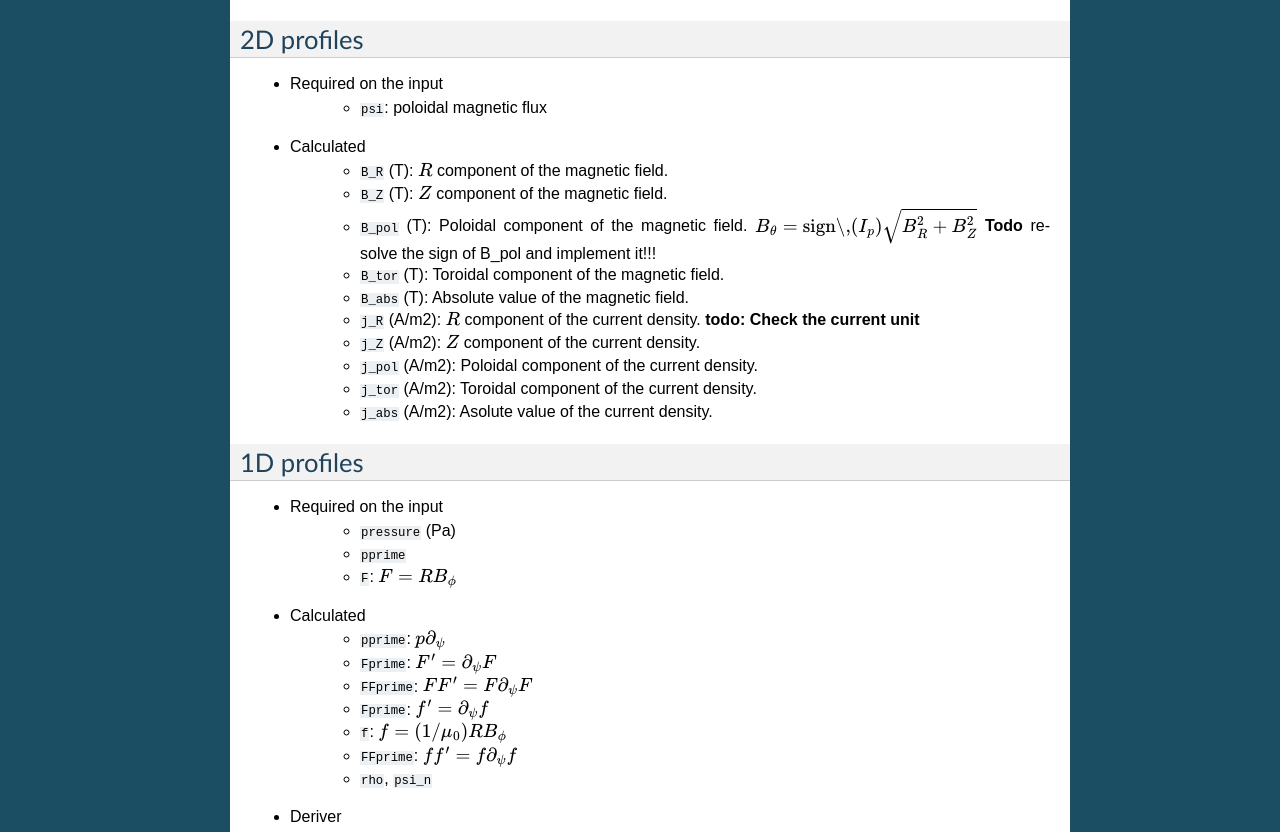
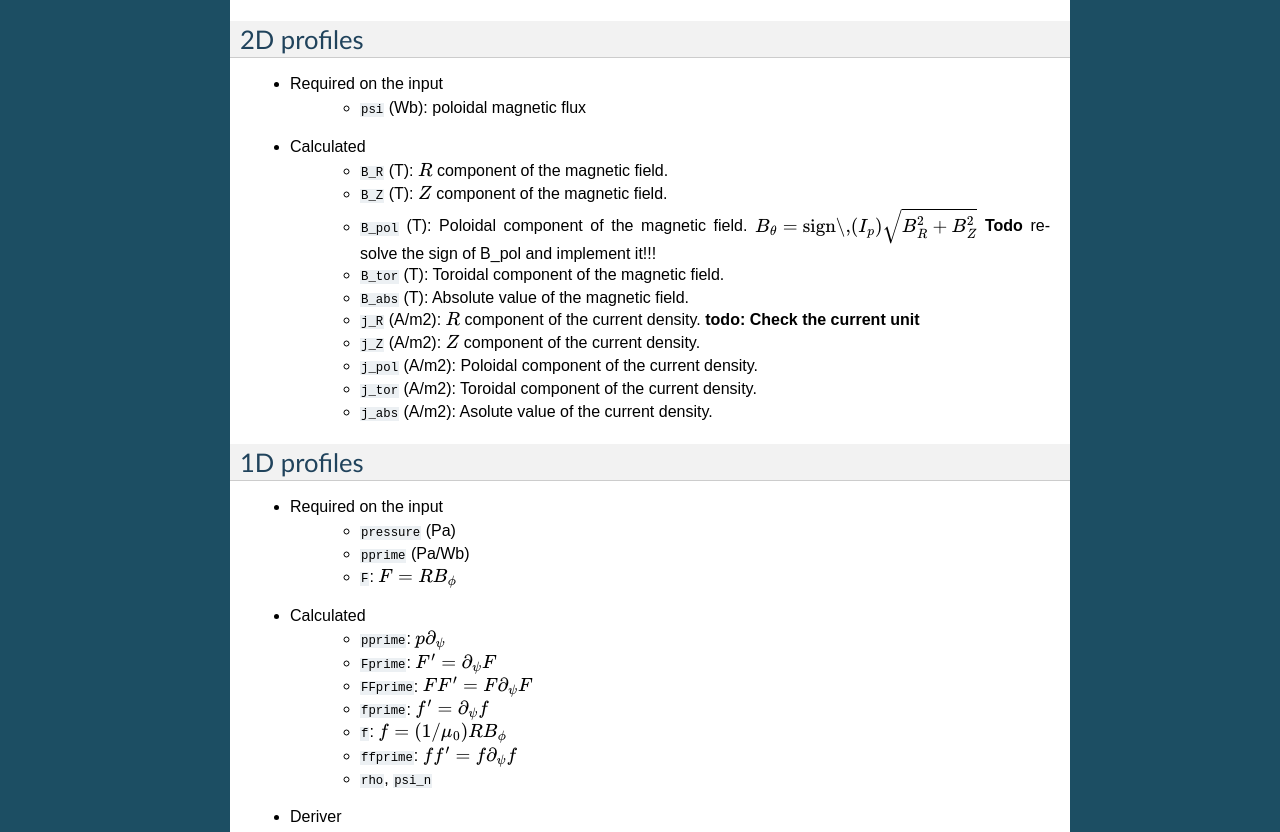
Before and after one commit to kripnerl/pleque, a Sphinx documentation site: the page built from docs/source/naming_convention.rst, in a window 1280 px wide. Shown: the part 525-1357 px from the top of the page. Built offline with Sphinx 7.4.7, drawn with Linux system fonts in a browser that asks for light colours.

```diff
--- a/docs/source/naming_convention.rst
+++ b/docs/source/naming_convention.rst
@@ -24,7 +24,7 @@ Here presented naming convention is used to read/create input/output dict/xarray
 2D profiles
 -----------
 * Required on the input
-    * ``psi``: poloidal magnetic flux
+    * ``psi`` (Wb): poloidal magnetic flux
 * Calculated
     * ``B_R`` (T): :math:`R` component of the magnetic field.
     * ``B_Z`` (T): :math:`Z` component of the magnetic field.
@@ -44,16 +44,16 @@ Here presented naming convention is used to read/create input/output dict/xarray
 
 * Required on the input
     * ``pressure`` (Pa)
-    * ``pprime``
+    * ``pprime`` (Pa/Wb)
     * ``F``: :math:`F = R B_\phi`
 
 * Calculated
     * ``pprime``: :math:`p \partial_\psi`
     * ``Fprime``: :math:`F' = \partial_\psi F`
     * ``FFprime``: :math:`FF' = F \partial_\psi F`
-    * ``Fprime``: :math:`f' = \partial_\psi f`
+    * ``fprime``: :math:`f' = \partial_\psi f`
     * ``f``: :math:`f = (1/\mu_0) R B_\phi`
-    * ``FFprime``: :math:`ff' = f \partial_\psi f`
+    * ``ffprime``: :math:`ff' = f \partial_\psi f`
     * ``rho``, ``psi_n``
 
 * Deriver
```
